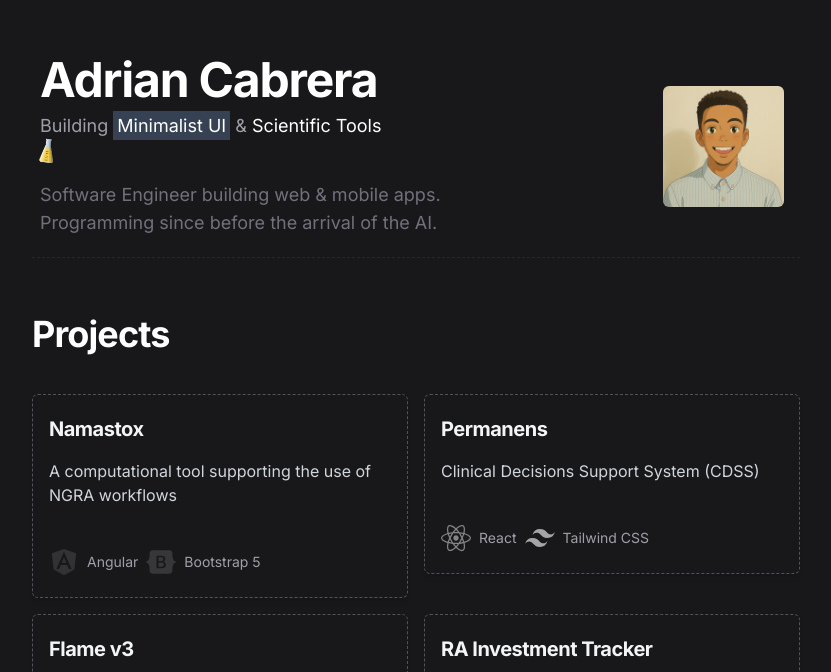
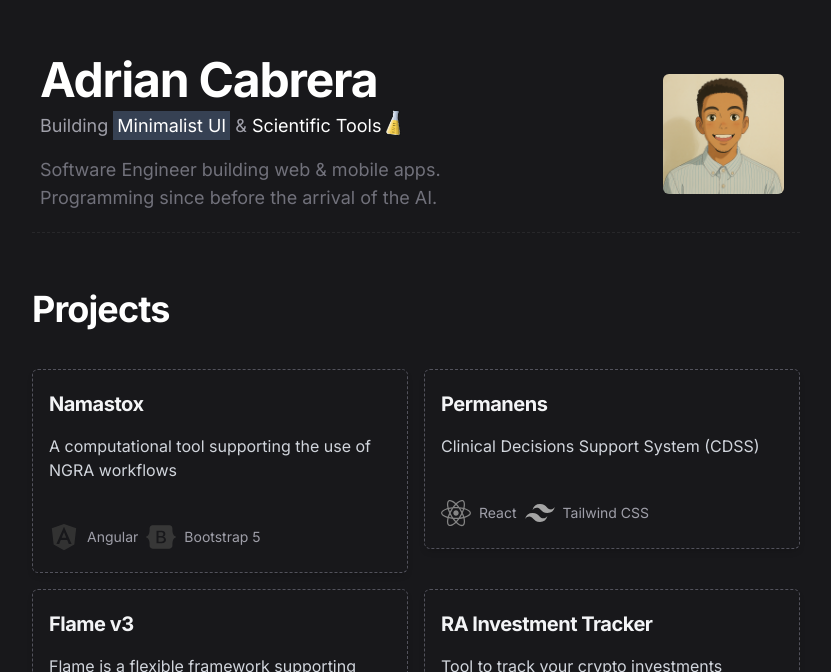
Before and after one commit to AdrianCabreraPhi/portfoliov3, a React (Vite) app: page / in a window 1280 px wide. Shown: the part 128-800 px from the top of the page, without its empty margins (224-1055 px from the left). Built offline with nearby package versions, Linux system fonts and the light colour scheme.

Commit message:
new changes

```diff
--- a/src/index.css
+++ b/src/index.css
@@ -7,9 +7,3 @@
 *::after {
   box-sizing: border-box;
 }
-
-img, video, iframe, embed {
-  max-width: 100%;
-  height: auto;
-  display: block;
-}
```
